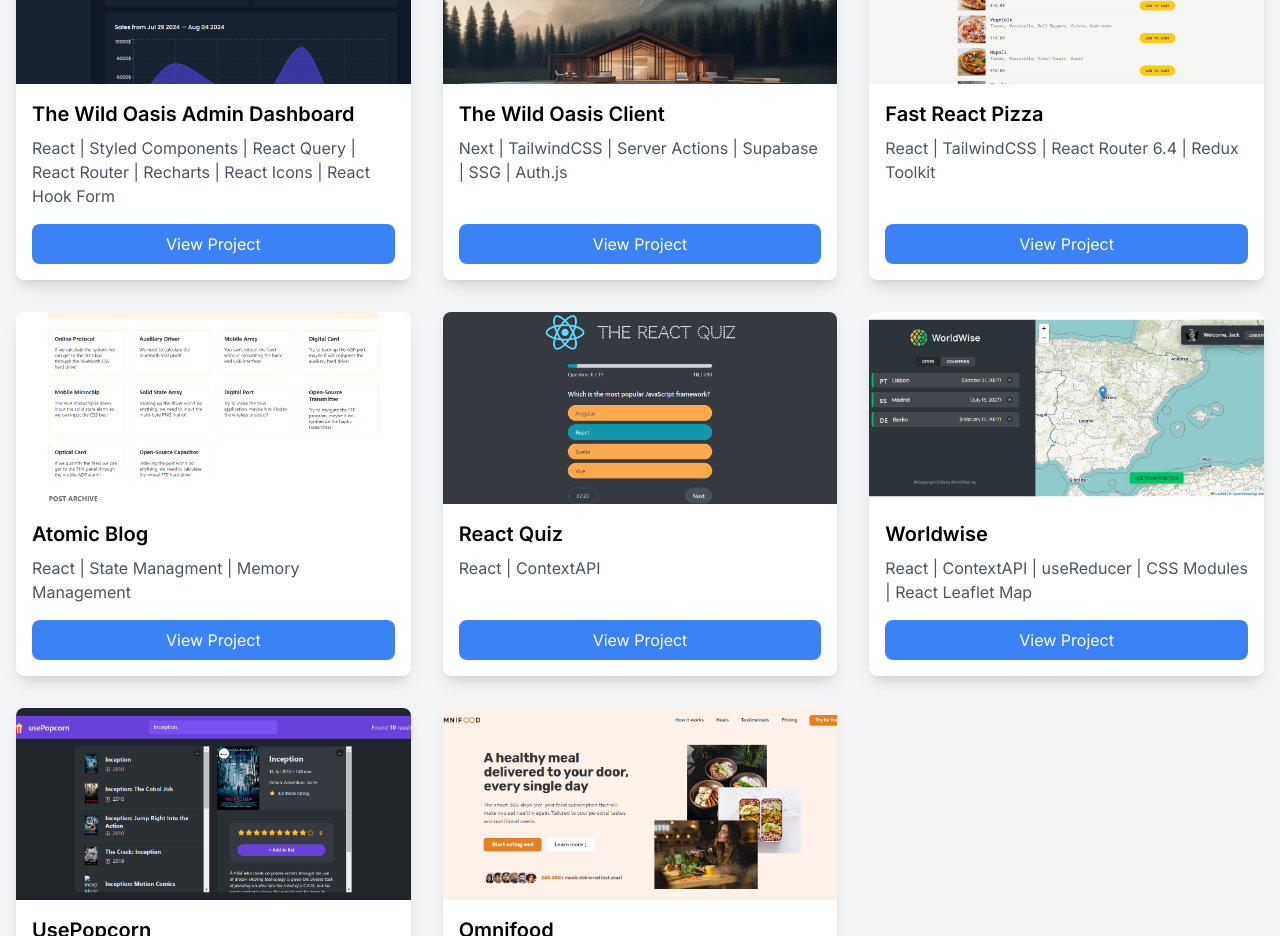
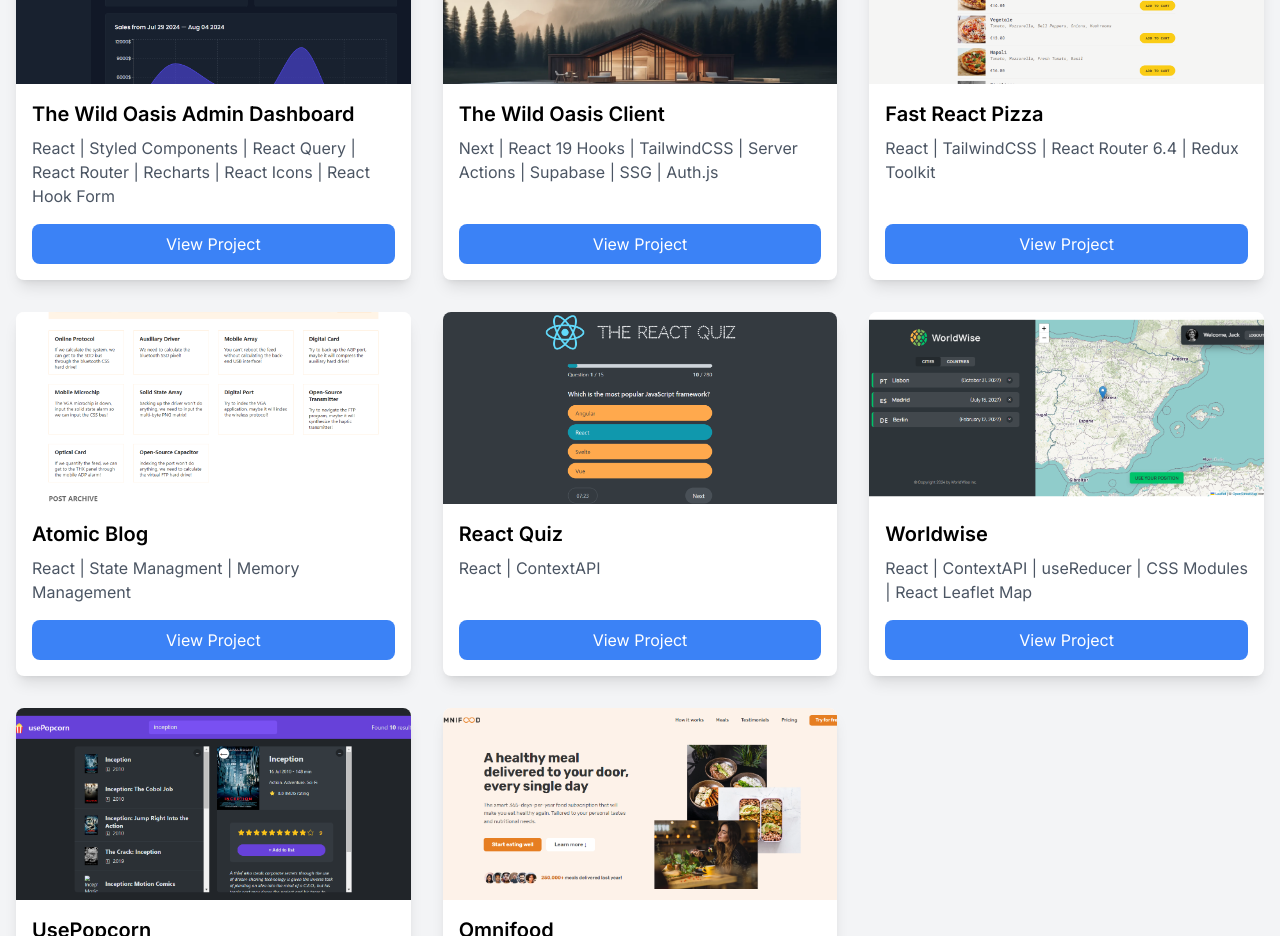
Before and after one commit to jaafaralrjoob/My-Portofolio, a React (Vite) app: page / in a window 1280 px wide. Shown: the part 1060-1996 px from the top of the page. Built offline with nearby package versions, Linux system fonts and the light colour scheme.

Commit message:
update Projects.jsx

```diff
--- a/src/components/Projects.jsx
+++ b/src/components/Projects.jsx
@@ -13,7 +13,7 @@ const projects = [
     title: "The Wild Oasis Client",
     url: "https://wild-oasis-client-five.vercel.app/",
     description:
-      "Next | TailwindCSS | Server Actions | Supabase | SSG | Auth.js",
+      "Next | React 19 Hooks | TailwindCSS | Server Actions | Supabase | SSG | Auth.js",
     imageUrl: "assets/projects/The-Wild-Oasis-Client.png",
   },
   {
```
